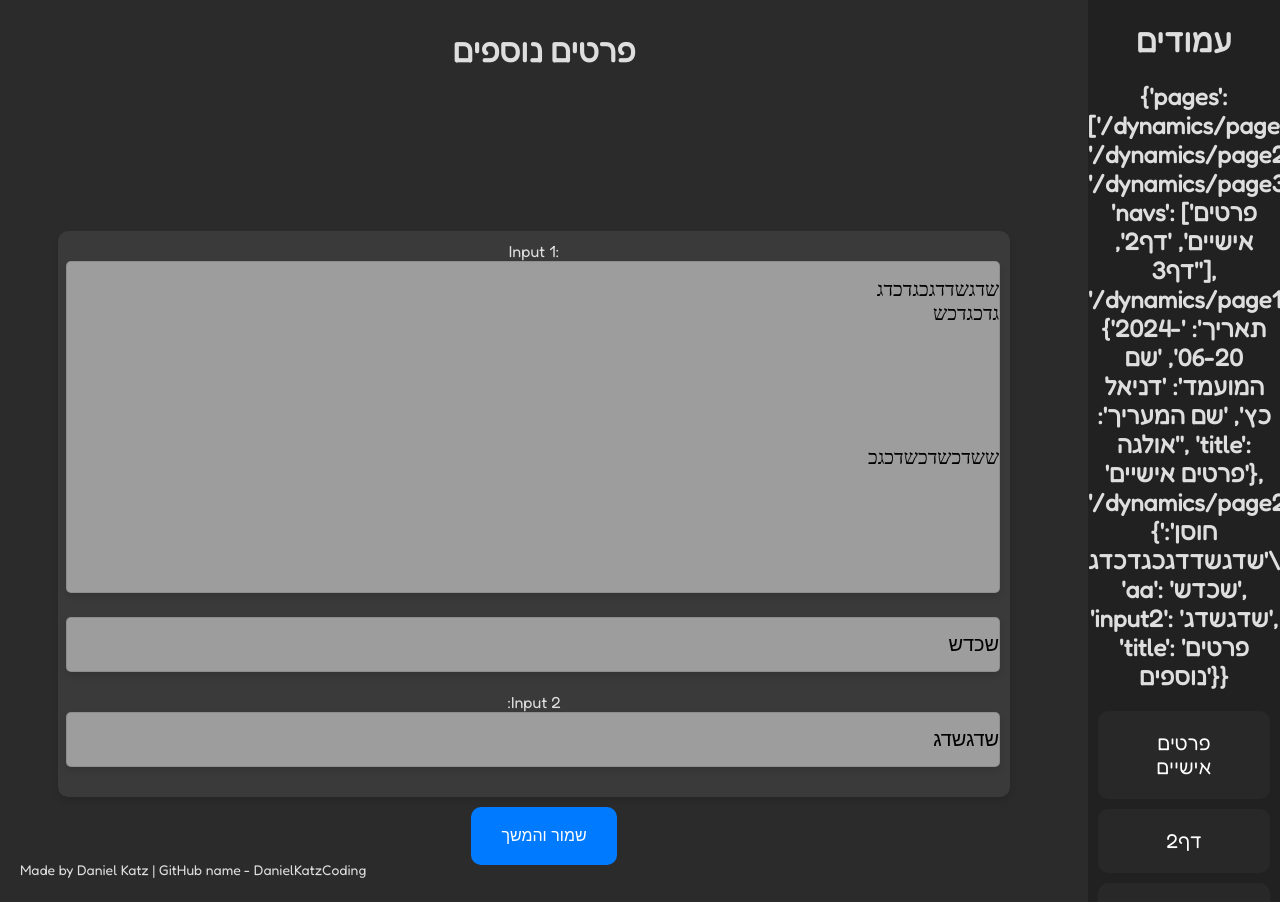
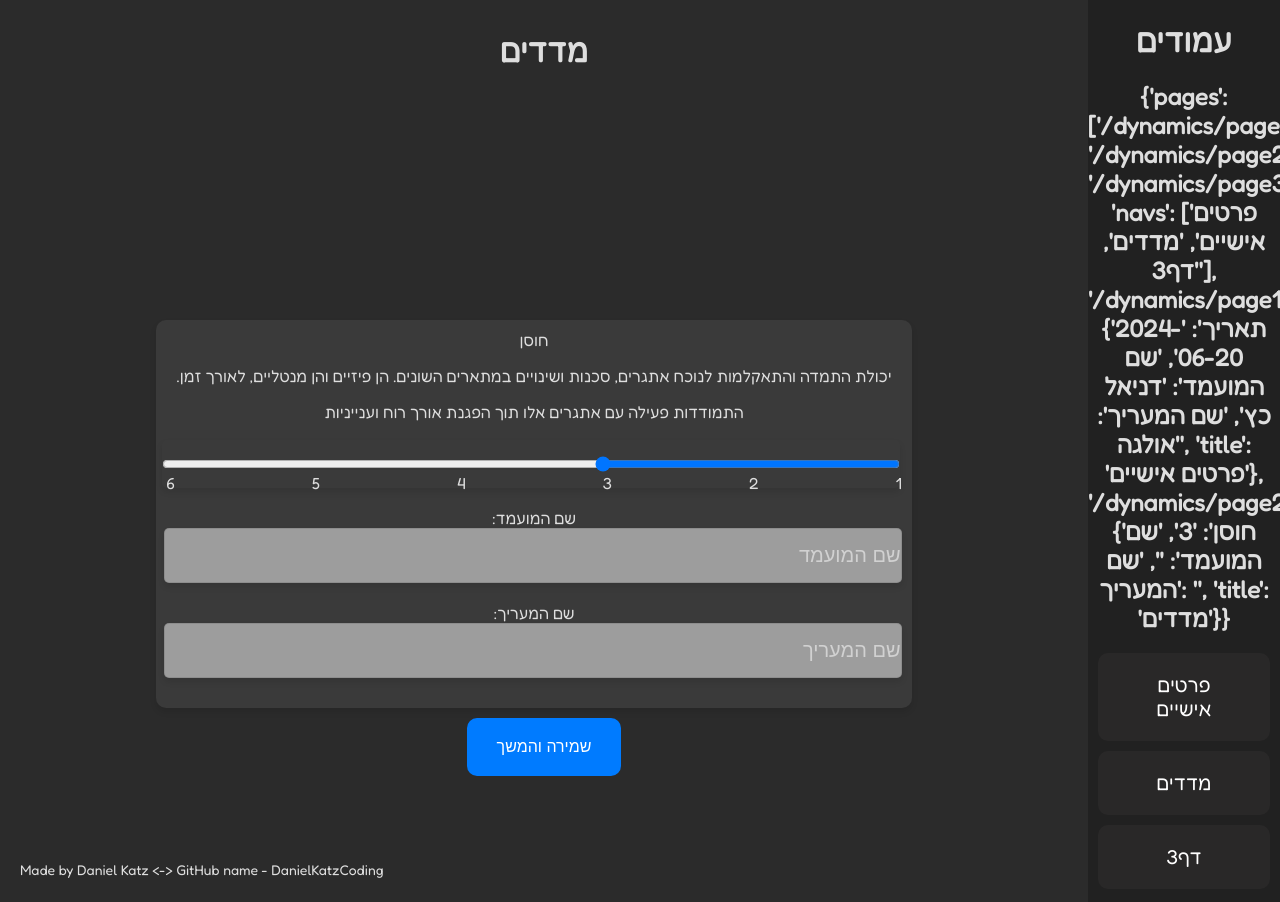
Before and after one commit to DanielKatzCoding/forms, a FastAPI app: page /dynamics/page2 in a window 1280 px wide. Run offline with FastAPI, Linux system fonts and the light colour scheme; parts of the project's set-up code (start-up, migrations or seed data) failed here and were passed over.

Commit message:
made a working input range ruler and changed a bit the footer

```diff
--- a/data/data.json
+++ b/data/data.json
@@ -2,7 +2,7 @@
     "dynamics": {
         "navs": [
             "פרטים אישיים",
-            "דף2",
+            "מדדים",
             "דף3"
         ],
         "/dynamics/page1": {
@@ -12,10 +12,10 @@
             "title": "פרטים אישיים"
         },
         "/dynamics/page2": {
-            "חוסן": "שדגשדדגכגדכדג\nגדכגדכש\n\n\n\n\n\nששדכשדכשדכגכ",
-            "aa": "שכדש",
-            "input2": "שדגשדג",
-            "title": "פרטים נוספים"
+            "חוסן": "3",
+            "שם המועמד": "",
+            "שם המעריך": "",
+            "title": "מדדים"
         }
     },
     "interview": {
--- a/router/get_pages.py
+++ b/router/get_pages.py
@@ -30,7 +30,8 @@ def add_routes(directory, prefix):
                 "request": request,
                 "data": tmp_data,
                 "form_data": load_data(template_name),
-                "zip": zip
+                "zip": zip,
+                "range": range
             }]
             return templates.TemplateResponse(*a)
 
--- a/static/css/styles.css
+++ b/static/css/styles.css
@@ -128,6 +128,7 @@ footer {
 
 .custom-textarea {
     height: 300px; /* Adjust the height as needed */
+    resize: none; important!
 }
 
 .styled-input::placeholder {
@@ -159,6 +160,22 @@ footer {
     background-color: #0056b3;
 }
 
+        .slider-container {
+            position: relative;
+
+        }
+        .slider-labels {
+            display: flex;
+            justify-content: space-between;
+            position: absolute;
+            width: 100%;
+            top: 35px;
+        }
+        input[type="range"] {
+            width: 100%;
+        }
+
+
 @font-face {
     font-family: 'default_font';
     src: url('/static/fonts/font1.ttf') format('truetype'),
--- a/templates/base.html
+++ b/templates/base.html
@@ -34,7 +34,7 @@
         </div>
     </div>
     <footer>
-        <p style="font-size:14px">Made by Daniel Katz | GitHub name - DanielKatzCoding</p>
+        <p style="font-size:14px;">Made by Daniel Katz <-> GitHub name - DanielKatzCoding</p>
     </footer>
 </body>
 </html>
--- a/templates/dynamics/page1.html
+++ b/templates/dynamics/page1.html
@@ -15,6 +15,6 @@
                 <label>שם המעריך:</label>
                 <input class="styled-input" name="שם המעריך" type="text" placeholder="שם המעריך" value="{{ form_data['שם המעריך'] }}">
             </div>
-            <button type="button" class="btn" onclick="submitForm()">שמור והמשך</button>
+            <button type="button" class="btn" onclick="submitForm()">שמירה והמשך</button>
         </form>
 {% endblock %}
--- a/templates/dynamics/page2.html
+++ b/templates/dynamics/page2.html
@@ -3,19 +3,30 @@
 
 
 {% block title1 %}
-    <h1 id="section_id">פרטים נוספים</h1>
+    <h1 id="section_id">מדדים</h1>
 
 {% endblock %}
 
 {% block content1 %}
     <form id="form_id" action="/submit" method="post">
             <div class="selection_form">
-                <label>Input 1:</label>
-                <textarea class="styled-input custom-textarea" name="חוסן" style="resize: none;">{{ form_data['חוסן'] }}</textarea>
-                <input class="styled-input" name="aa" type="text" placeholder="my_input" value="{{ form_data['aa'] }}">
-                <label>Input 2:</label>
-                <input class="styled-input" name="input2" type="text" placeholder="my_input" value="{{ form_data['input2'] }}">
+                <label>חוסן</label>
+                <p>יכולת התמדה והתאקלמות לנוכח אתגרים, סכנות ושינויים במתארים השונים. הן פיזיים והן מנטליים, לאורך זמן.</p>
+                <p>התמודדות פעילה עם אתגרים אלו תוך הפגנת אורך רוח וענייניות</p>
+                <div class="slider-container">
+                    <input class="styled-input" name="חוסן" type="range" min="1" max="6" step="1"
+                           value="{{ form_data['חוסן'] }}">
+                    <div class="slider-labels">
+                        {% for i in range(1, 7) %}
+                            <span>{{ i }}</span>
+                        {% endfor %}
+                    </div>
+                </div>
+                <label>שם המועמד:</label>
+                <input class="styled-input" name="שם המועמד" type="text" placeholder="שם המועמד" value="{{ form_data['שם המועמד'] }}">
+                <label>שם המעריך:</label>
+                <input class="styled-input" name="שם המעריך" type="text" placeholder="שם המעריך" value="{{ form_data['שם המעריך'] }}">
             </div>
-            <button type="button" class="btn" onclick="submitForm()">שמור והמשך</button>
-        </form>
+        <button type="button" class="btn" onclick="submitForm()">שמירה והמשך</button>
+    </form>
 {% endblock %}
--- a/templates/index.html
+++ b/templates/index.html
@@ -34,7 +34,7 @@
         </div>
     </div>
     <footer>
-        <p style="font-size:14px">Made by Daniel Katz | GitHub name - DanielKatzCoding</p>
+        <p style="font-size:14px;">Made by Daniel Katz <-> GitHub name - DanielKatzCoding</p>
     </footer>
 </body>
 </html>
```
